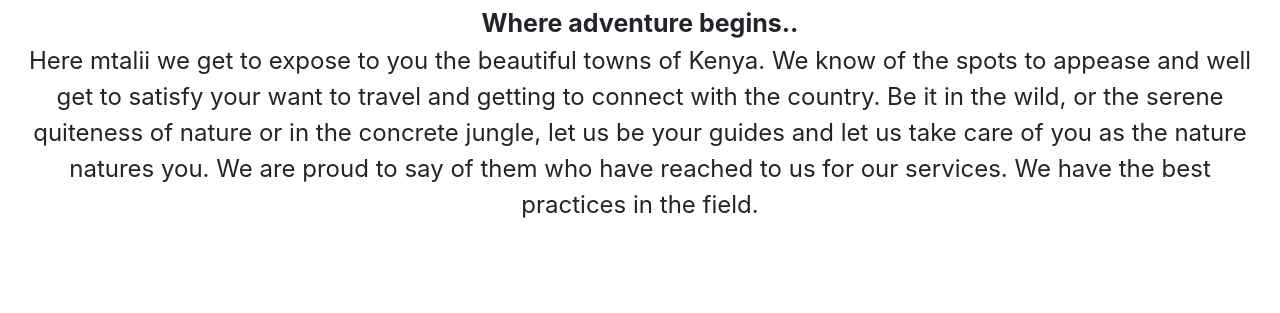
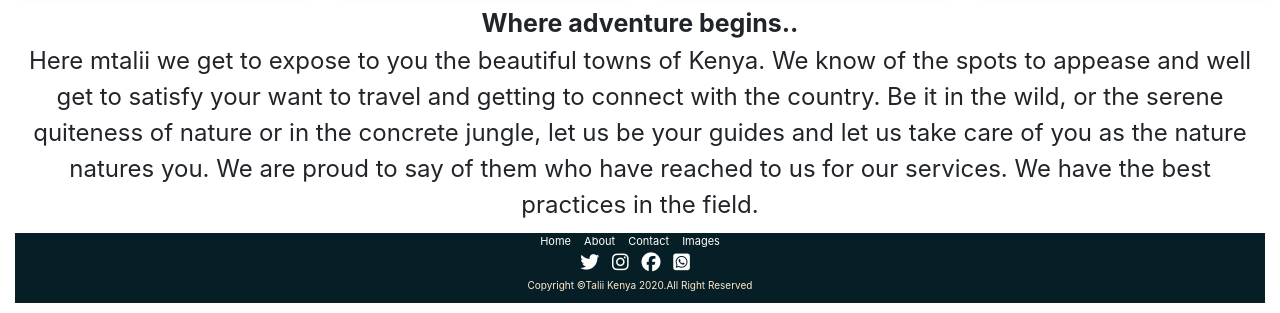
Before and after one commit to Yitzhak-Njenga/Utalii, a plain HTML site: page index.html in a window 1280 px wide. Shown: the part 1285-1598 px from the top of the page. Before the commit the page ends 1518 px from the top, so only its background shows below. Drawn offline with nearby package versions, Linux system fonts and the light colour scheme.

Commit message:
add footer

```diff
--- a/css/styles.css
+++ b/css/styles.css
@@ -91,6 +91,52 @@ h1 {
  td, th{
      padding:20px;
  }
+ /* footer */
+.footer{
+    background-color:#061e25;
+    color: blanchedalmond;
+    text-align: center;
+    padding-left: 2rem;
+    padding-right: 2rem;
+   }
+   .footer-links,.footer-icons{
+    display: flex;
+    justify-content: center;
+    margin-bottom: 1.5rem;
+    flex-wrap: wrap;
+   }
+   .footer-link{
+    color: white;
+    text-transform: capitalize;
+    font-size: 1.1rem;
+    margin-right: 1rem;
+    letter-spacing: var(--letterSpacing);
+    transition: all 3s ease-in-out;
+   }
+   .footer-link:hover{
+    color: blue;
+   }
+   .footer-icon{
+    font-size: 1.9rem;
+    margin-right: 1rem;
+    color: white;
+    transition:var(--mainTransition) ;
+   }
+   .footer-icon:hover{
+    color: yellowgreen;
+    transform: translateY(-10);
+   }
+   .copyright{
+    text-transform: capitalize;
+    letter-spacing: var(--letterSpacing);
+    padding-bottom: 1rem;
+   }
+   .top-header{
+    color:#98CE00;
+    font-family: 'Satisfy',
+    cursive;
+
+   }
 
 /* body{
     background-color: aqua;
--- a/index.html
+++ b/index.html
@@ -191,6 +191,36 @@
         </div>
 
         </section>
+        <!-- footer section -->
+
+<footer class="section footer">
+    <!-- footer link -->
+    <div class="footer-link">
+    <a href="#home" class="footer-link">home</a>
+    <a href="#home" class="footer-link">about</a>
+    <a href="#home" class="footer-link">contact</a>
+    <a href="#home" class="footer-link">images</a>
+
+    </div>
+    <!-- footer icons -->
+    <a href="https://www.twitter.com" target='_blank' class="footer-icon">
+    <i class="fab fa-twitter"></i></a>
+    <a href="https://www.twitter.com" target='_blank' class="footer-icon">
+    <i class="fab fa-instagram"></i></a>
+    <a href="https://www.twitter.com" target='_blank' class="footer-icon">
+    <i class="fab fa-facebook"></i></a>
+    <href href="https://www.twitter.com" target='_blank' class="footer-icon">
+    <i class="fab fa-whatsapp-square"></i>
+
+    </href>
+    <!-- copyright -->
+    <p class="copyright">
+      copyright &copy;talii kenya <span id="date">2020</span>.all right reserved
+    </p>
+    </footer>
+
+
+    <!-- end of footer section -->
     </div>
 
 </body>
```
